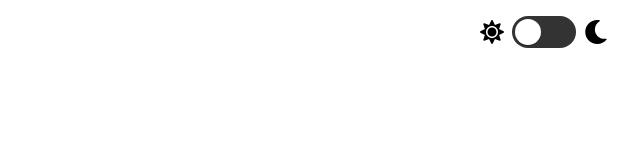
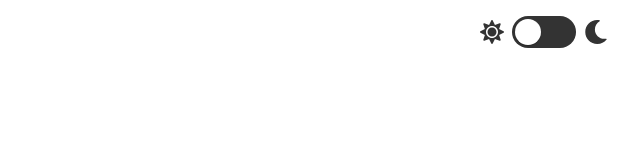
Before and after one commit to Youralexey/goit-js-hw-10-food-service, a website built with Parcel: page src/index.html in a window 1280 px wide. Shown: the full height of the page, 640-1280 px from the left. Built offline with nearby package versions, Linux system fonts and the light colour scheme.

Commit message:
добавил класс на боди

```diff
--- a/src/index.html
+++ b/src/index.html
@@ -9,7 +9,7 @@
   <link href="https://fonts.googleapis.com/icon?family=Material+Icons" rel="stylesheet" />
 </head>
 
-<body>
+<body class="light-theme">
   <div class="toolbar">
     <!-- Разметка переключателя темы -->
     <div class="theme-switch">
```
